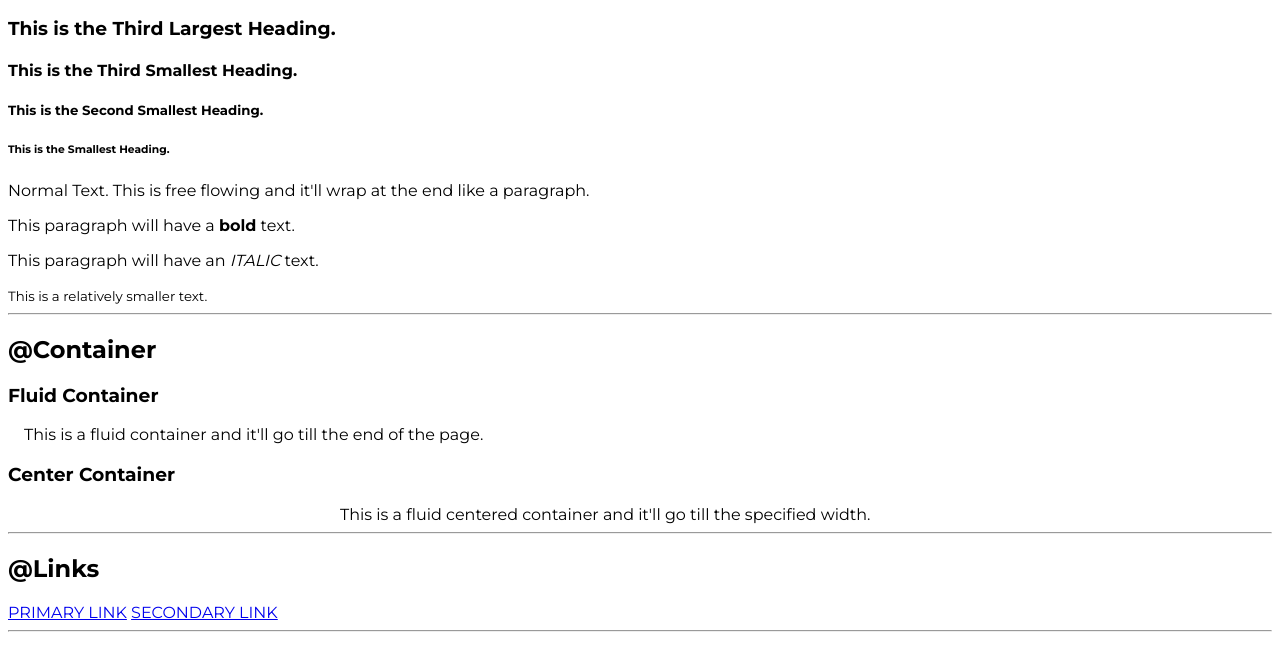
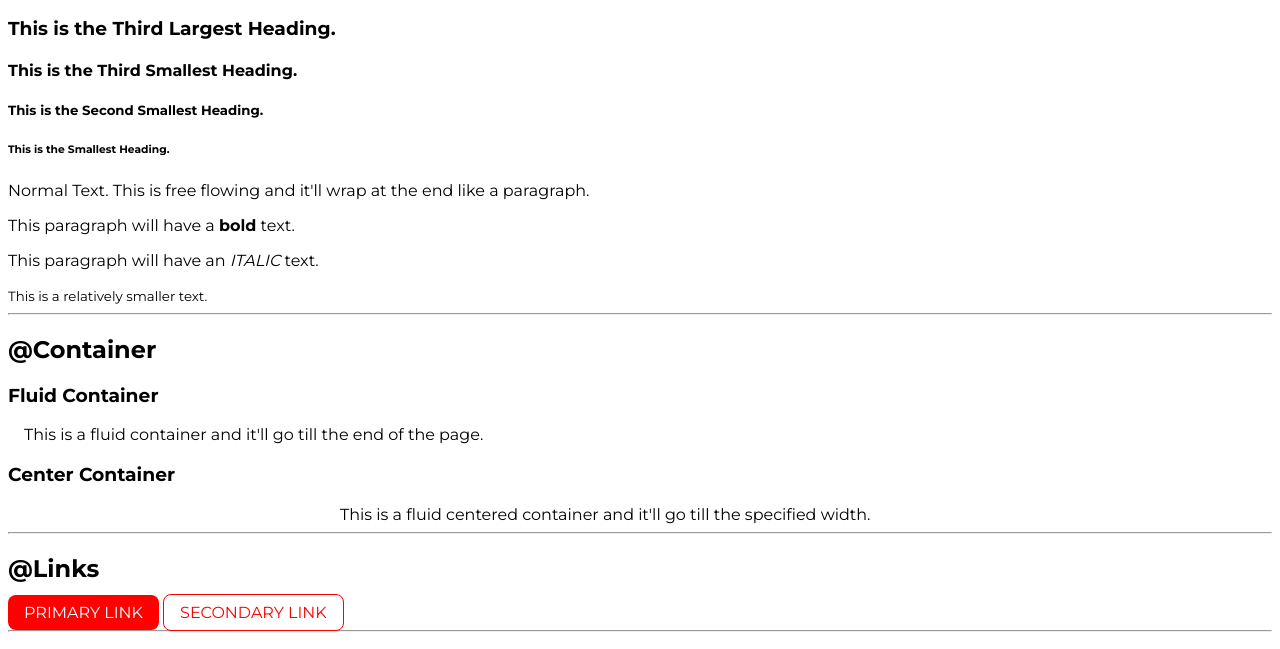
Before and after one commit to Perseusx99007/WEBSITE-on-the-Making, a plain HTML site: page index.html in a window 1280 px wide. Shown: the part 282-931 px from the top of the page. Drawn offline with Linux system fonts and the light colour scheme.

Commit message:
link updated

```diff
--- a/index.html
+++ b/index.html
@@ -71,9 +71,9 @@
 
     <h2>@Links</h2>
 
-    <a href="https://www.youtube.com/watch?v=dQw4w9WgXcQ">PRIMARY LINK</a>
+    <a class="link link-primary" href="https://www.youtube.com/watch?v=dQw4w9WgXcQ">PRIMARY LINK</a>
 
-    <a href="https://www.youtube.com/watch?v=dQw4w9WgXcQ">SECONDARY LINK</a>
+    <a class="link link-secondary" href="https://www.youtube.com/watch?v=dQw4w9WgXcQ">SECONDARY LINK</a>
 
     <hr>
 
```
